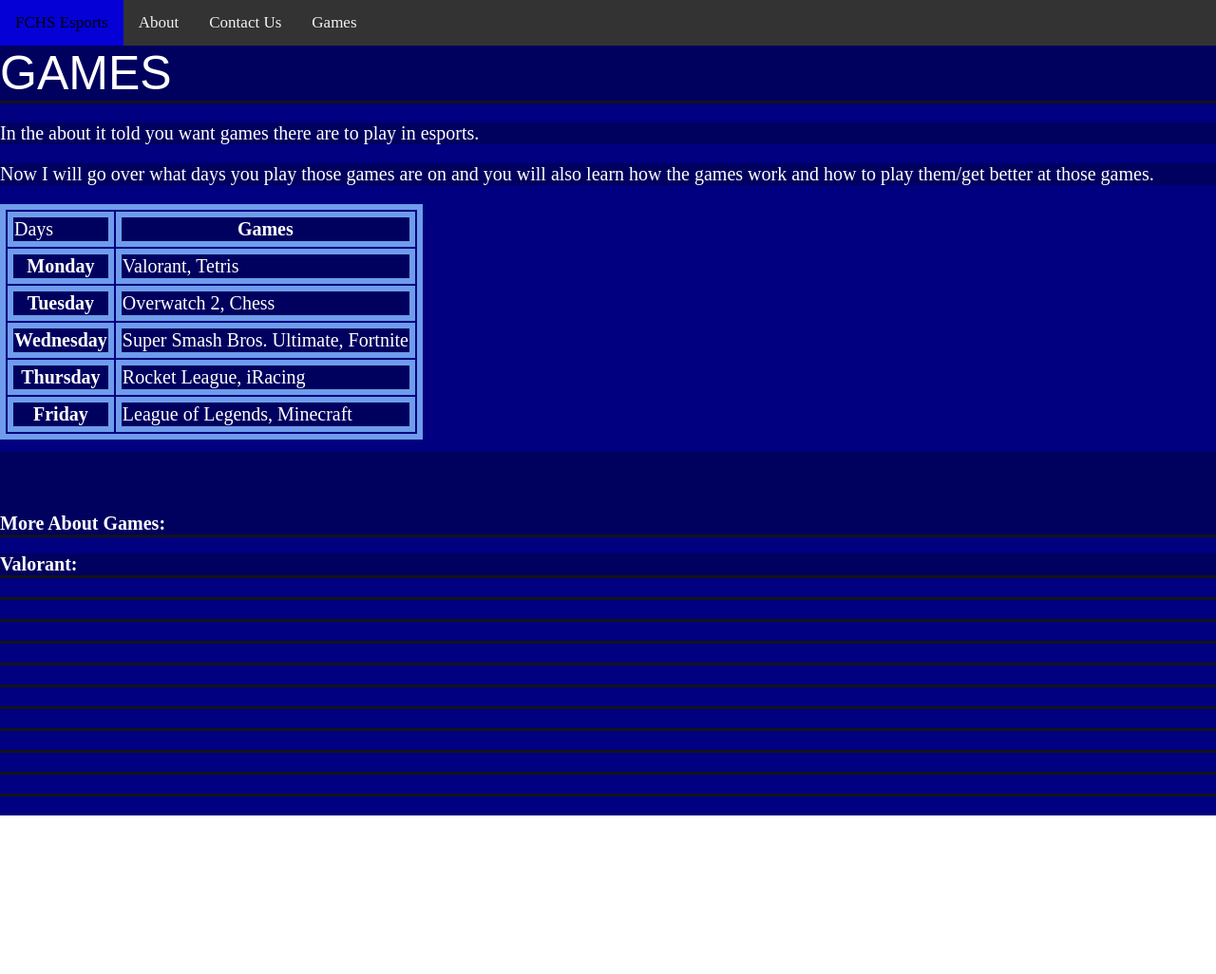
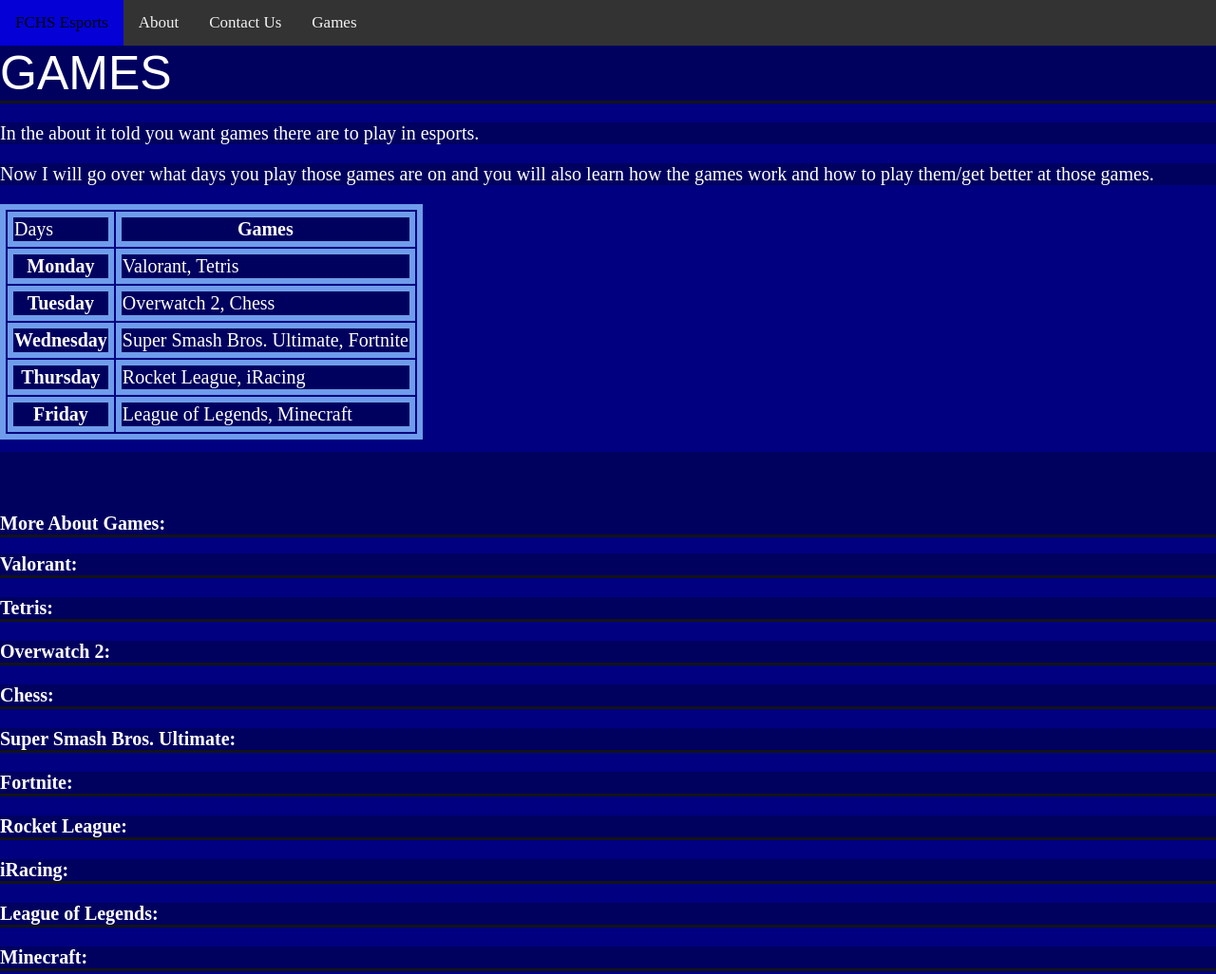
Before and after one commit to dherbert1/FP-FCHS-Esports, a plain HTML site: page games.html in a window 1280 px wide. Shown: the whole page at 95% size. Before the commit the page ends 859 px from the top, so only its background shows below. Drawn offline with Linux system fonts and the light colour scheme.

Commit message:
game css

```diff
--- a/games.html
+++ b/games.html
@@ -50,25 +50,23 @@
         <h1 class="h">More About Games:</h1>
         <h2>Valorant:</h2>
         <p></p>
-        <h2></h2>
+        <h2>Tetris:</h2>
         <p></p>
-        <h2></h2>
+        <h2>Overwatch 2:</h2>
         <p></p>
-        <h2></h2>
+        <h2>Chess:</h2>
         <p></p>
-        <h2></h2>
+        <h2>Super Smash Bros. Ultimate:</h2>
         <p></p>
-        <h2></h2>
+        <h2>Fortnite:</h2>
         <p></p>
-        <h2></h2>
+        <h2>Rocket League:</h2>
         <p></p>
-        <h2></h2>
+        <h2>iRacing:</h2>
         <p></p>
-        <h2></h2>
+        <h2>League of Legends:</h2>
         <p></p>
-        <h2></h2>
-        <p></p>
-        <h2></h2>
+        <h2>Minecraft:</h2>
         <p></p>
     </main>
 </body>
--- a/styles.css
+++ b/styles.css
@@ -66,5 +66,5 @@
   }
 
   header, h1, h2, h4, p, ul{
-    background-size: contain;
+    padding: 0px auto;
   }
```
